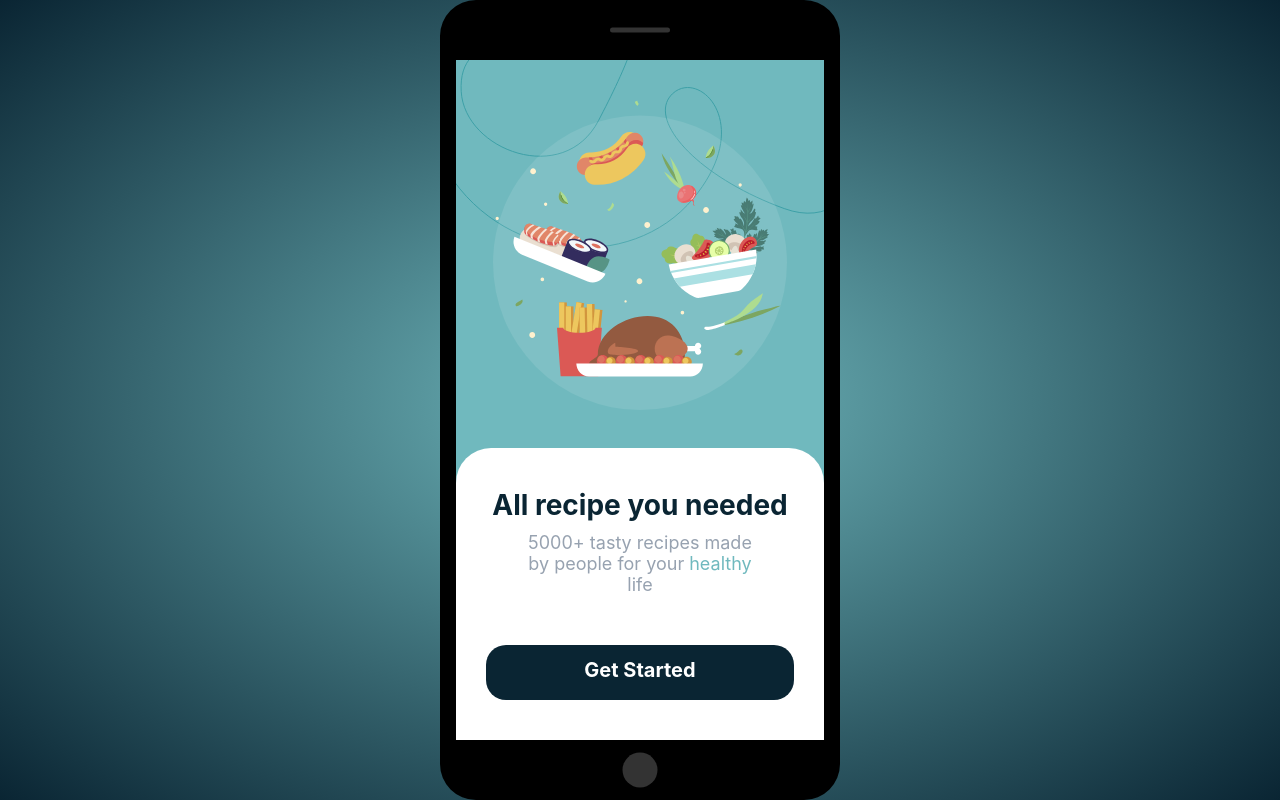
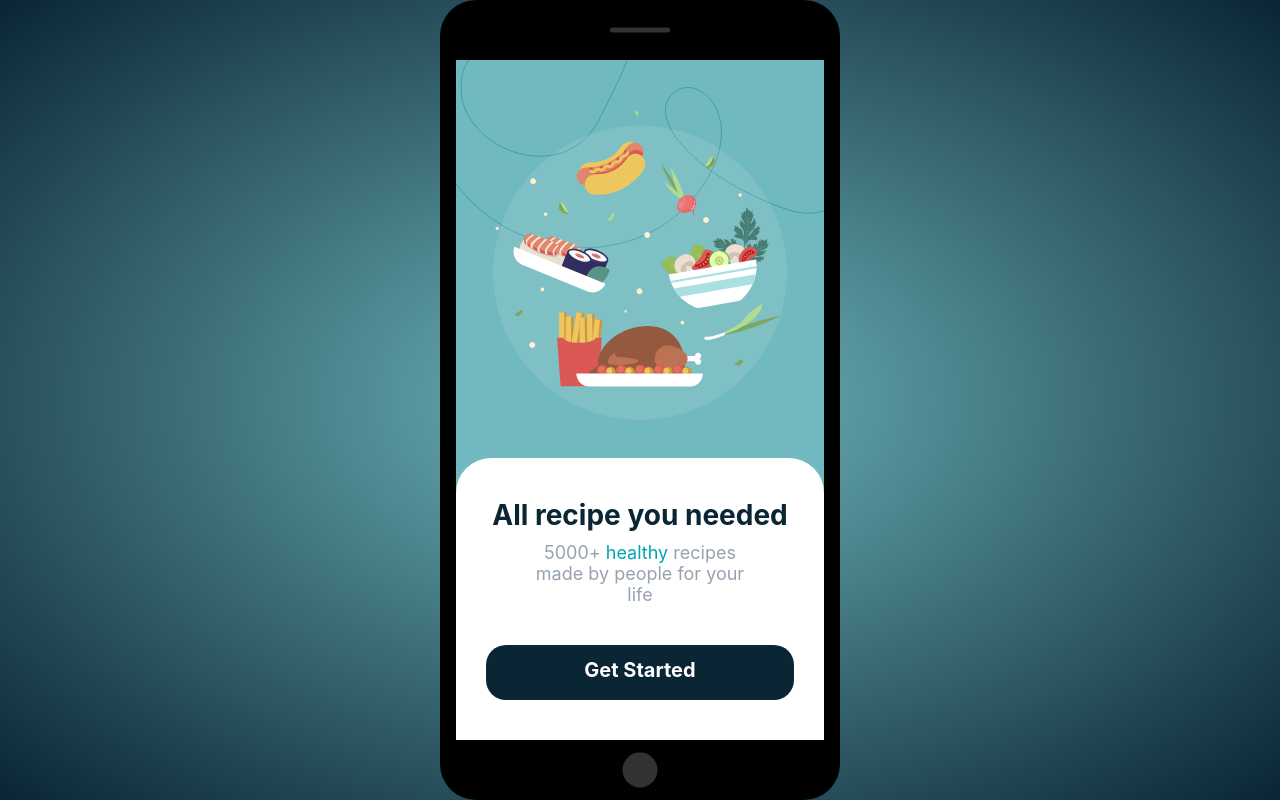
Before and after one commit to elmin-musija/tasty-next, a Next.js app: page /onboarding in a window 1280 px wide. Built offline with nearby package versions, Linux system fonts and the light colour scheme; no server answers.

Commit message:
styling: move typewriter into the first line of text on onboarding page, adjust position of onboarding elements

```diff
--- a/pages/onboarding/index.js
+++ b/pages/onboarding/index.js
@@ -18,8 +18,8 @@ const OnboardingPage = () => {
 			<div className={styles.onboardingBottom}>
 				<div>
 					<p>All recipe you needed</p>
-					<p>
-						5000+ tasty recipes made by people for your{" "}
+					<p className={styles.onboardingText}>
+						5000+{" "}
 						<span>
 							<Typewriter
 								words={[
@@ -36,8 +36,9 @@ const OnboardingPage = () => {
 								delaySpeed={2000}
 							/>
 						</span>{" "}
-						life
+						recipes
 					</p>
+					<p className={styles.onboardingText}>made by people for your life</p>
 				</div>
 				<Link href="/home">Get Started</Link>
 			</div>
--- a/pages/onboarding/onboarding.module.css
+++ b/pages/onboarding/onboarding.module.css
@@ -12,7 +12,7 @@
 	background-image: url(../../public/splashscreen-background.svg);
 	background-size: cover;
 	background-repeat: no-repeat;
-	padding: 4rem 0rem;
+	padding: 5rem 0rem;
 }
 
 .onboardingTop img {
@@ -24,12 +24,13 @@
 	bottom: 0;
 	left: 0;
 	height: fit-content;
+	width: 100%;
 
 	display: flex;
 	flex-direction: column;
 	align-items: center;
 	justify-content: center;
-	gap: 5rem;
+	gap: 4rem;
 
 	border-radius: 3.5rem 3.5rem 0rem 0rem;
 	background-color: white;
@@ -43,7 +44,7 @@
 	margin-bottom: 1rem;
 }
 
-.onboardingBottom p:nth-of-type(2) {
+.onboardingText {
 	color: #97a2b0;
 	font-size: 1.8rem;
 	width: 80%;
@@ -67,7 +68,7 @@
 }
 
 .onboardingBottom span {
-	color: var(--primaryColorBg);
+	color: var(--primaryColorLinkText);
 }
 
 .onboardingBottom a:hover {
```
